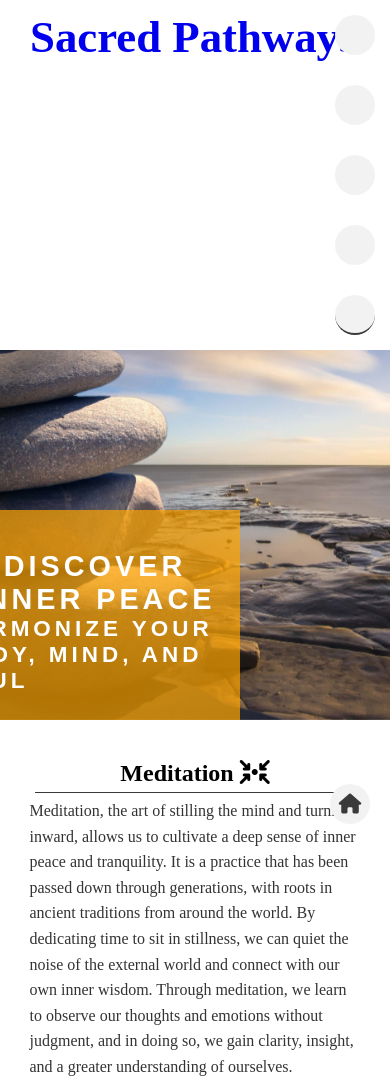
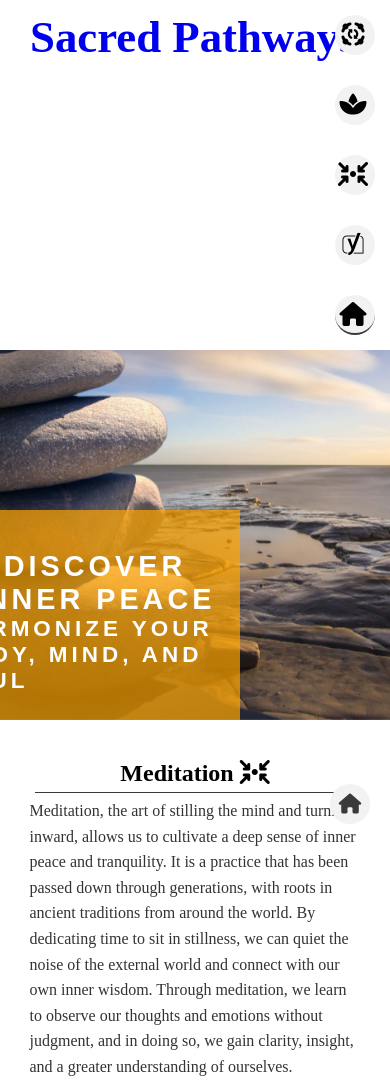
Before and after one commit to Stephenkofipoku/Sacred_Pathways_Project_1, a plain HTML site: page index.html in a window 390 px wide. Shown: the top 1083 px of the page. Drawn offline with Linux system fonts and the light colour scheme.

Commit message:
Add adjustiment to icon veiw at 950px screen and down

```diff
--- a/assets/css/style.css
+++ b/assets/css/style.css
@@ -572,7 +572,7 @@ button[type="submit"] {
 
     #menu li a {
         font-size: 24px; /* Increase the font size for better visibility */
-        text-indent: -9999px;
+        text-indent: none;
         overflow: hidden;
         display: block;
         width: 40px;
```
Also changed, not shown: index.html (+2 -4 lines).
